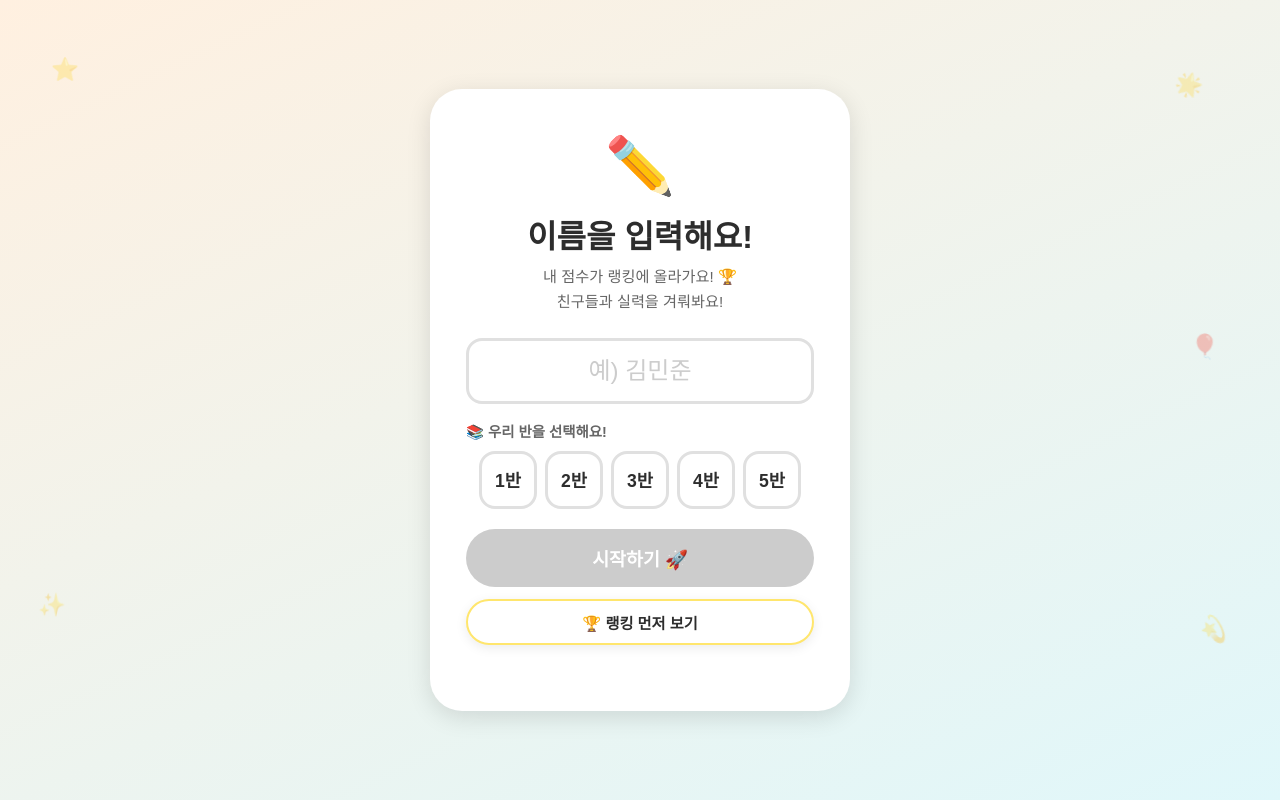
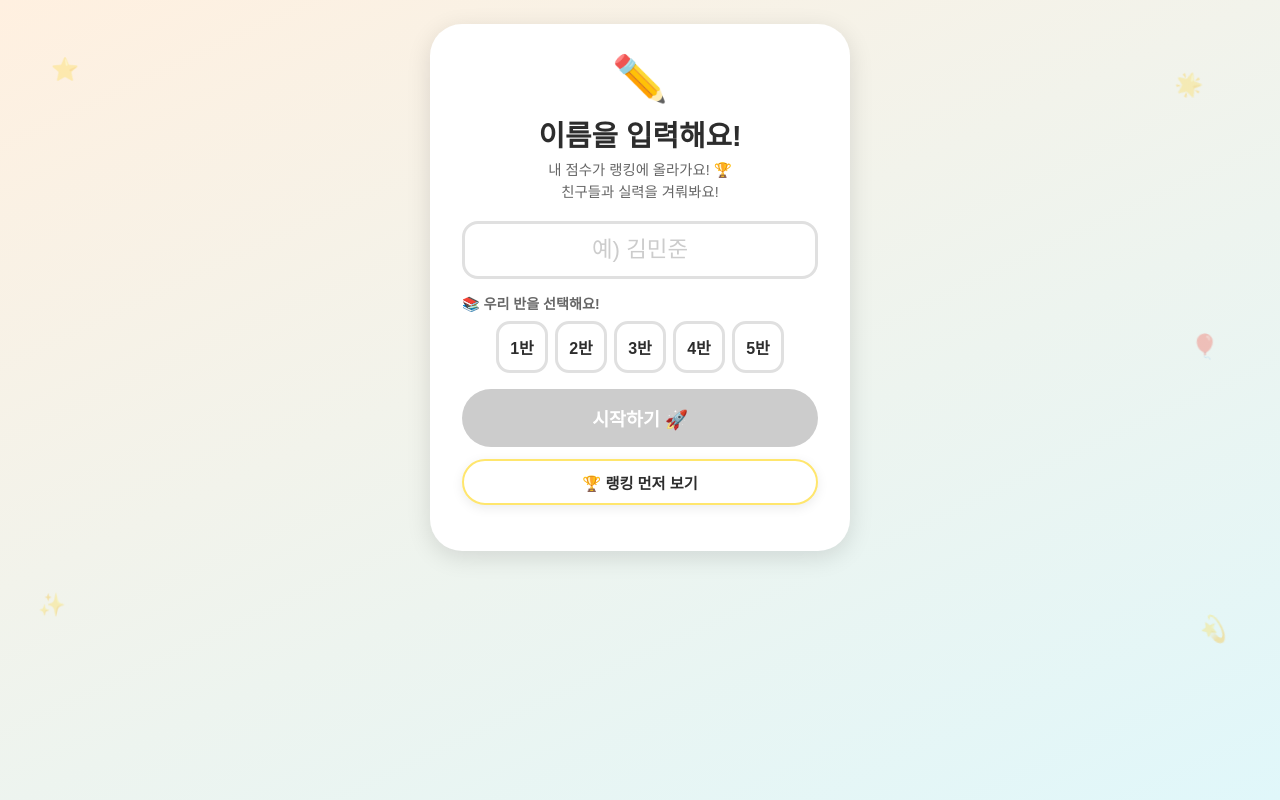
Before and after one commit to hyodur/1thkorean, a website: page public/index.html in a window 1280 px wide. Drawn offline with Linux system fonts and the light colour scheme.

Commit message:
fix: 이름 입력 화면 레이아웃 - 랭킹 버튼 잘림 수정, 여백 축소

```diff
--- a/public/index.html
+++ b/public/index.html
@@ -174,29 +174,33 @@ body {
 /* =============================================
    이름 입력 화면
    ============================================= */
-#screen-name { background:linear-gradient(155deg,#FFF0E0,#E0F7FA); }
+#screen-name {
+  background:linear-gradient(155deg,#FFF0E0,#E0F7FA);
+  justify-content:flex-start; padding-top:24px; padding-bottom:24px;
+  overflow-y:auto;
+}
 .name-card {
   background:#fff; border-radius:32px; box-shadow:var(--shadow);
-  padding:44px 36px; text-align:center; max-width:420px; width:100%;
+  padding:28px 32px 24px; text-align:center; max-width:420px; width:100%;
 }
-.name-title { font-size:2rem; font-weight:900; margin-bottom:8px; }
-.name-sub   { font-size:.95rem; color:var(--mid); margin-bottom:24px; line-height:1.6; }
+.name-title { font-size:1.8rem; font-weight:900; margin-bottom:6px; }
+.name-sub   { font-size:.9rem; color:var(--mid); margin-bottom:18px; line-height:1.5; }
 .name-input {
-  width:100%; padding:16px 20px; border-radius:16px;
-  border:3px solid #E0E0E0; font-size:1.5rem; font-weight:800;
+  width:100%; padding:13px 18px; border-radius:16px;
+  border:3px solid #E0E0E0; font-size:1.4rem; font-weight:800;
   text-align:center; outline:none; transition:border-color .2s;
-  font-family:inherit; margin-bottom:16px;
+  font-family:inherit; margin-bottom:14px;
 }
 .name-input:focus { border-color:var(--teal); }
 .name-input::placeholder { color:#CCC; font-weight:400; }
 
 /* 반 선택 */
-.class-label { font-size:.9rem; font-weight:700; color:var(--mid); margin-bottom:10px; text-align:left; }
-.class-btns { display:flex; gap:8px; justify-content:center; margin-bottom:20px; flex-wrap:wrap; }
+.class-label { font-size:.88rem; font-weight:700; color:var(--mid); margin-bottom:8px; text-align:left; }
+.class-btns { display:flex; gap:7px; justify-content:center; margin-bottom:16px; flex-wrap:wrap; }
 .class-btn {
-  width:58px; height:58px; border-radius:16px;
+  width:52px; height:52px; border-radius:14px;
   border:3px solid #E0E0E0; background:#fff;
-  font-size:1.1rem; font-weight:900; cursor:pointer;
+  font-size:1rem; font-weight:900; cursor:pointer;
   transition:transform .13s, border-color .13s, background .13s;
   color:var(--dark);
 }
@@ -292,7 +296,7 @@ body {
 <!-- ========== 이름 입력 화면 ========== -->
 <div id="screen-name" class="screen active">
   <div class="name-card">
-    <div style="font-size:3.5rem;margin-bottom:12px">✏️</div>
+    <div style="font-size:2.8rem;margin-bottom:8px">✏️</div>
     <div class="name-title">이름을 입력해요!</div>
     <p class="name-sub">내 점수가 랭킹에 올라가요! 🏆<br>친구들과 실력을 겨뤄봐요!</p>
     <input class="name-input" id="name-input" type="text" placeholder="예) 김민준" maxlength="6"
```
